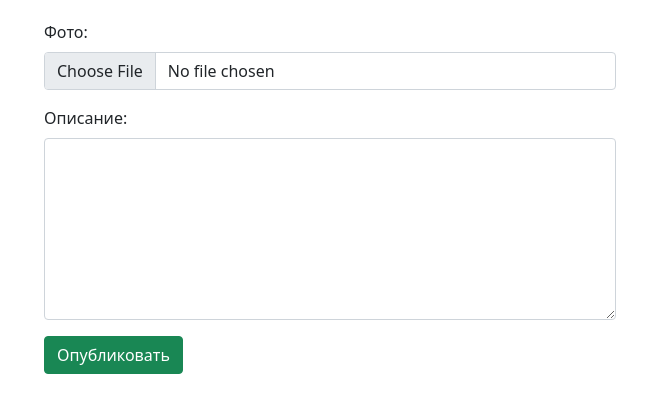
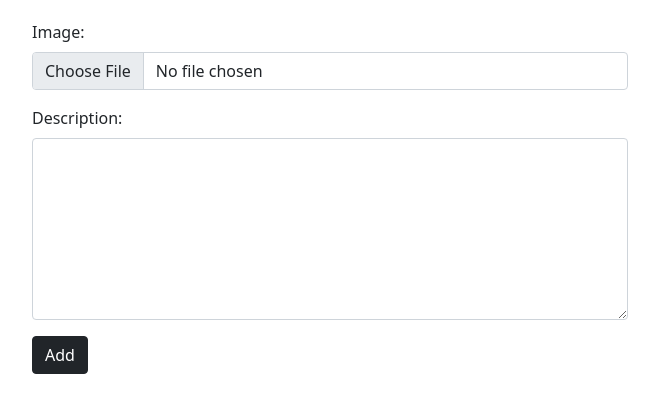
Before and after one commit to Irbiss555/my_instagram, a Django app: page /post/create/ in a window 1280 px wide. Shown: the part 60-473 px from the top of the page, without its empty margins (310-969 px from the left). Run offline with Django 4.2, Linux system fonts and the light colour scheme; some libraries are stand-ins or nearby versions.

Commit message:
#1 Изменил описание полей на английский

```diff
--- a/templates/instagram/post_create.html
+++ b/templates/instagram/post_create.html
@@ -1,19 +1,17 @@
 {% extends 'base.html' %}
 
 {% block content %}
-    <div class="container">
         <form action="{% url 'instagram:post_create' %}" method="post" enctype="multipart/form-data">
             {% csrf_token %}
             <div class="mb-3">
-                <label for="image" class="form-label">Фото:</label>
+                <label for="image" class="form-label">Image:</label>
                 <input class="form-control" type="file" name="image" id="image">
             </div>
             <div class="mb-3">
-                <label for="description" class="form-label">Описание:</label>
+                <label for="description" class="form-label">Description:</label>
                 <textarea name="description" class="form-control" id="description"
                       rows="7">{{ form.description.about }}</textarea>
             </div>
-            <button class="btn btn-success" type="submit">Опубликовать</button>
+            <button class="btn btn-dark" type="submit">Add</button>
         </form>
-    </div>
 {% endblock %}
```
